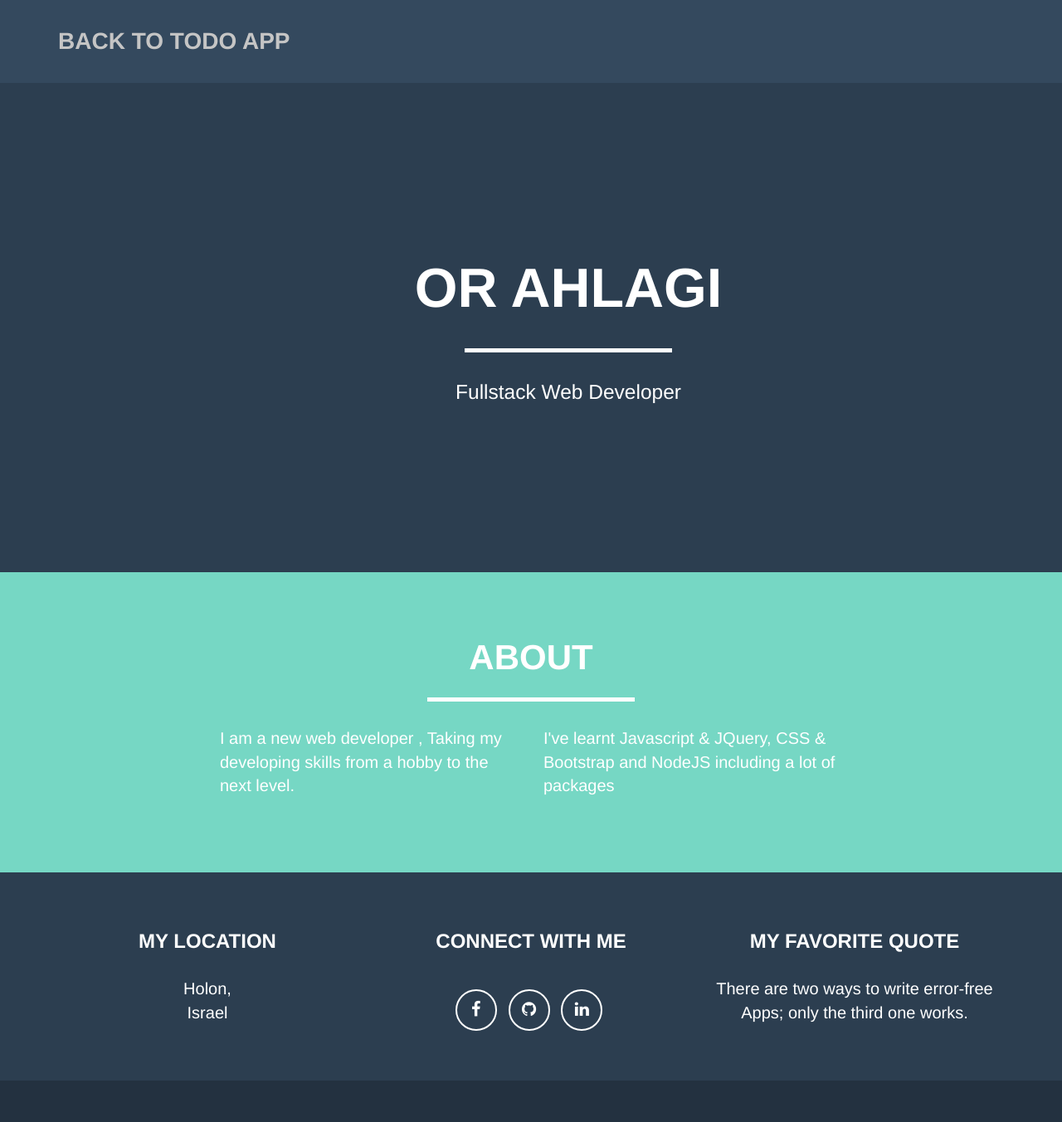
After one commit to Or05230/TodoList, a PHP site: page /ahlagi.html in a window 1280 px wide. The commit adds this page. Shown: the whole page at 83% size. Run offline with PHP 8.4, Linux system fonts and the light colour scheme.

Commit message:
designer page

```diff
--- /dev/null
+++ b/ahlagi.html
@@ -0,0 +1,107 @@
+<!DOCTYPE html>
+<html>
+    <head>
+        <title>Todo List</title>
+        <link rel="stylesheet" href="https://maxcdn.bootstrapcdn.com/bootstrap/3.3.5/css/bootstrap.min.css">
+        <link rel="stylesheet" type="text/css" href="assets/css/ahlagi.css">
+        <link rel="stylesheet" href="https://stackpath.bootstrapcdn.com/font-awesome/4.7.0/css/font-awesome.min.css">
+        <script src="https://cdnjs.cloudflare.com/ajax/libs/modernizr/2.8.3/modernizr.min.js" type="text/javascript" async></script>
+
+    </head>
+    <body>
+  <body id="page-top" class="index">
+    <!-- Navigation -->
+    <nav class="navbar navbar-default navbar-fixed-top">
+        <div class="container">
+            <div class="navbar-header page-scroll">
+                <button type="button" class="navbar-toggle" data-toggle="collapse" data-target="#bs-example-navbar-collapse-1">
+                    <span class="sr-only">Toggle navigation</span>
+
+                </button>
+                <a class="navbar-brand" href="index.html"> Back To Todo App </a>
+            </div>
+
+            <!-- Collect the nav links, forms, and other content for toggling -->
+
+            <!-- /.navbar-collapse -->
+        </div>
+        <!-- /.container-fluid -->
+    </nav>
+
+    <!-- Header -->
+    <header>
+        <div class="container">
+            <div class="row">
+                <div class="col-lg-12">
+                    <div class="intro-text">
+                        <span class="name">Or Ahlagi</span>
+                        <hr class="star-light">
+                      <span class="skills">Fullstack Web Developer</span>
+                    </div>
+                </div>
+            </div>
+        </div>
+    </header>
+
+
+
+    <!-- About Section -->
+    <section class="success" id="about">
+        <div class="container">
+            <div class="row">
+                <div class="col-lg-12 text-center">
+                    <h2>About</h2>
+                    <hr class="star-light">
+                </div>
+            </div>
+            <div class="row">
+                <div class="col-lg-4 col-lg-offset-2">
+                    <p>I am a new web developer , Taking my developing skills from a hobby to the next level.
+                     </p>
+                </div>
+                <div class="col-lg-4">
+                    <p>I've learnt Javascript & JQuery, CSS & Bootstrap and NodeJS including a lot of packages</p>
+
+                </div>
+            </div>
+        </div>
+    </section>
+
+    <!-- Footer -->
+    <footer class="text-center">
+        <div class="footer-above">
+            <div class="container">
+                <div class="row">
+                    <div class="footer-col col-md-4">
+                        <h3>My Location</h3>
+                        <p>Holon,<br>Israel</p>
+                    </div>
+                    <div class="footer-col col-md-4">
+                        <h3>Connect with Me</h3>
+                        <ul class="list-inline">
+                            <li>
+                                <a href="https://www.facebook.com/or.ahlagi" class="btn-social btn-outline" target="__blank"><i class="fa fa-fw fa-facebook"></i></a>
+                            </li>
+                            <li>
+                                <a href="https://github.com/Or05230" class="btn-social btn-outline" target="__blank"><i class="fa fa-fw fa-github"></i></a>
+                            </li>
+                            <li>
+                                <a href="https://www.linkedin.com/in/or-ahlagi-51aaaa16a/" class="btn-social btn-outline"  target="__blank"><i class="fa fa-fw fa-linkedin"></i></a>
+                            </li>
+                        </ul>
+                    </div>
+                    <div class="footer-col col-md-4">
+                        <h3>My Favorite Quote</h3>
+                        <p>There are two ways to write error-free Apps; only the third one works</a>.</p>
+                    </div>
+                </div>
+            </div>
+        </div>
+        <div class="footer-below">
+            <div class="container">
+                <div class="row">
+
+                </div>
+            </div>
+        </div>
+    </footer>
--- /dev/null
+++ b/assets/css/ahlagi.css
@@ -0,0 +1,481 @@
+body {
+    overflow-x: hidden;
+}
+
+p {
+    font-size: 20px;
+}
+
+p.small {
+    font-size: 16px;
+}
+
+a,
+a:hover,
+a:focus,
+a:active,
+a.active {
+    outline: 0;
+    color: #2c3e50;
+}
+
+h1,
+h2,
+h3,
+h4,
+h5,
+h6 {
+    text-transform: uppercase;
+    font-family: Montserrat,"Helvetica Neue",Helvetica,Arial,sans-serif;
+    font-weight: 700;
+}
+
+hr.star-light,
+hr.star-primary {
+    margin: 25px auto 30px;
+    padding: 0;
+    max-width: 250px;
+    border: 0;
+    border-top: solid 5px;
+    text-align: center;
+}
+
+hr.star-light:after,
+hr.star-primary:after {
+    content: "\f121";
+    display: inline-block;
+    position: relative;
+    top: -.8em;
+    padding: 0 .25em;
+    font-family: FontAwesome;
+    font-size: 2em;
+}
+
+hr.star-light {
+    border-color: #fff;
+}
+
+hr.star-light:after {
+    color: #fff;
+    background-color: #2c3e50;
+}
+
+hr.star-primary {
+    border-color: #2c3e50;
+}
+
+hr.star-primary:after {
+    color: #2c3e50;
+    background-color: #fff;
+}
+
+.img-centered {
+    margin: 0 auto;
+}
+
+header {
+ text-align: center;
+ color: #fff;
+ background: #2c3e50;
+ padding:100px;
+}
+
+header .container {
+    padding-top: 100px;
+    padding-bottom: 50px;
+}
+
+header img {
+    display: block;
+    margin: 0 auto 20px;
+}
+
+header .intro-text .name {
+    display: block;
+    text-transform: uppercase;
+    font-family: Montserrat,"Helvetica Neue",Helvetica,Arial,sans-serif;
+    font-size: 2em;
+    font-weight: 700;
+}
+
+header .intro-text .skills {
+    font-size: 1.25em;
+    font-weight: 300;
+}
+
+@media(min-width:768px) {
+    header .container {
+        padding-top: 200px;
+        padding-bottom: 100px;
+    }
+
+    header .intro-text .name {
+        font-size: 4.75em;
+    }
+
+    header .intro-text .skills {
+        font-size: 1.75em;
+    }
+}
+
+@media(min-width:768px) {
+    .navbar-fixed-top {
+        padding: 25px 0;
+        -webkit-transition: padding .3s;
+        -moz-transition: padding .3s;
+        transition: padding .3s;
+    }
+
+    .navbar-fixed-top .navbar-brand {
+        font-size: 2em;
+        -webkit-transition: all .3s;
+        -moz-transition: all .3s;
+        transition: all .3s;
+    }
+
+    .navbar-fixed-top.navbar-shrink {
+        padding: 10px 0;
+    }
+
+    .navbar-fixed-top.navbar-shrink .navbar-brand {
+        font-size: 1.5em;
+    }
+}
+
+.navbar {
+    text-transform: uppercase;
+    font-family: Montserrat,"Helvetica Neue",Helvetica,Arial,sans-serif;
+    font-weight: 700;
+}
+
+.navbar a:focus {
+    outline: 0;
+}
+
+.navbar .navbar-nav {
+    letter-spacing: 1px;
+}
+
+.navbar .navbar-nav li a:focus {
+    outline: 0;
+}
+
+.navbar-default,
+.navbar-inverse {
+    border: 0;
+    background: #34495e !important;
+}
+.navbar-default .navbar-nav>li>a{
+  color:#fff !important;
+}
+.navbar-default .navbar-brand:focus, .navbar-default .navbar-brand:hover{
+  color:#fff;
+}
+.navbar-brand{
+   color:#C5C5C5 !important;
+}
+
+section {
+    padding: 80px 0;
+}
+
+section h2 {
+    margin: 0;
+    font-size: 3em;
+}
+
+section.success {
+    color: #fff;
+    background: #76D7C4;
+}
+
+section.success a,
+section.success a:hover,
+section.success a:focus,
+section.success a:active,
+section.success a.active {
+    outline: 0;
+    color: #2c3e50;
+}
+
+@media(max-width:767px) {
+    section {
+        padding: 75px 0;
+    }
+
+    section.first {
+        padding-top: 75px;
+    }
+}
+
+.profile_img img{
+  border-radius:50%;
+}
+/* Portfolio css */
+
+#portfolio .portfolio-item {
+    right: 0;
+    margin: 0 0 15px;
+}
+
+#portfolio .portfolio-item .portfolio-link {
+    display: block;
+    position: relative;
+    margin: 0 auto;
+    max-width: 400px;
+}
+
+#portfolio .portfolio-item .portfolio-link .caption {
+    position: absolute;
+    width: 100%;
+    height: 100%;
+    opacity: 0;
+    background: rgb(44,62,80);
+    -webkit-transition: all ease .5s;
+    -moz-transition: all ease .5s;
+    transition: all ease .5s;
+}
+
+#portfolio .portfolio-item .portfolio-link .caption:hover {
+    opacity: .7;
+}
+
+#portfolio .portfolio-item .portfolio-link .caption .caption-content {
+    position: absolute;
+    top: 50%;
+    width: 100%;
+    height: 20px;
+    margin-top: -12px;
+    text-align: center;
+    font-size: 20px;
+    color: #fff;
+}
+
+#portfolio .portfolio-item .portfolio-link .caption .caption-content i {
+    margin-top: -12px;
+}
+
+#portfolio .portfolio-item .portfolio-link .caption .caption-content h3,
+#portfolio .portfolio-item .portfolio-link .caption .caption-content h4 {
+    margin: 0;
+}
+
+#portfolio * {
+    z-index: 2;
+}
+
+@media(min-width:767px) {
+    #portfolio .portfolio-item {
+        margin: 0 0 30px;
+    }
+}
+
+.btn-outline {
+    margin-top: 15px;
+    border: solid 2px #fff;
+    font-size: 20px;
+    color: #fff;
+    background: 0 0;
+    transition: all .3s ease-in-out;
+}
+
+.btn-outline:hover,
+.btn-outline:focus,
+.btn-outline:active,
+.btn-outline.active {
+    border: solid 2px #fff;
+    color: #18bc9c;
+    background: #fff;
+}
+.btn-group-lg>.btn, .btn-lg{
+   border-radius:0px;
+  border-color: #333 !important;
+}
+.btn-success{
+  background-color: #333 !important;
+  border-color: #333 !important;
+}
+
+
+.floating-label-form-group {
+    position: relative;
+    margin-bottom: 0;
+    padding-bottom: .5em;
+    border-bottom: 1px solid #eee;
+}
+
+.floating-label-form-group input,
+.floating-label-form-group textarea {
+    z-index: 1;
+    position: relative;
+    padding-right: 0;
+    padding-left: 0;
+    border: 0;
+    border-radius: 0;
+    font-size: 1.5em;
+    background: 0 0;
+    box-shadow: none!important;
+    resize: none;
+}
+
+.floating-label-form-group label {
+    display: block;
+    z-index: 0;
+    position: relative;
+    top: 2em;
+    margin: 0;
+    font-size: .85em;
+    line-height: 1.764705882em;
+    vertical-align: middle;
+    vertical-align: baseline;
+    opacity: 0;
+    -webkit-transition: top .3s ease,opacity .3s ease;
+    -moz-transition: top .3s ease,opacity .3s ease;
+    -ms-transition: top .3s ease,opacity .3s ease;
+    transition: top .3s ease,opacity .3s ease;
+}
+
+.floating-label-form-group::not(:first-child) {
+    padding-left: 14px;
+    border-left: 1px solid #eee;
+}
+
+.floating-label-form-group-with-value label {
+    top: 0;
+    opacity: 1;
+}
+
+.floating-label-form-group-with-focus label {
+    color: #18bc9c;
+}
+
+form .row:first-child .floating-label-form-group {
+    border-top: 1px solid #eee;
+}
+
+footer {
+    color: #fff;
+}
+
+footer h3 {
+    margin-bottom: 30px;
+}
+
+footer .footer-above {
+    padding-top: 50px;
+    background-color: #2c3e50;
+}
+
+footer .footer-col {
+    margin-bottom: 50px;
+}
+
+footer .footer-below {
+    padding: 25px 0;
+    background-color: #233140;
+}
+.footer-below a{
+  color: #C5C5C5 !important;
+}
+
+.btn-social {
+    display: inline-block;
+    width: 50px;
+    height: 50px;
+    border: 2px solid #fff;
+    border-radius: 100%;
+    text-align: center;
+    font-size: 20px;
+    line-height: 45px;
+}
+
+.btn:focus,
+.btn:active,
+.btn.active {
+    outline: 0;
+}
+
+.scroll-top {
+    z-index: 1049;
+    position: fixed;
+    right: 2%;
+    bottom: 2%;
+    width: 50px;
+    height: 50px;
+}
+
+.scroll-top .btn {
+    width: 50px;
+    height: 50px;
+    border-radius: 100%;
+    font-size: 20px;
+    line-height: 28px;
+}
+
+.scroll-top .btn:focus {
+    outline: 0;
+}
+
+.portfolio-modal .modal-content {
+    padding: 100px 0;
+    min-height: 100%;
+    border: 0;
+    border-radius: 0;
+    text-align: center;
+    background-clip: border-box;
+    -webkit-box-shadow: none;
+    box-shadow: none;
+}
+
+.portfolio-modal .modal-content h2 {
+    margin: 0;
+    font-size: 3em;
+}
+
+.portfolio-modal .modal-content img {
+    margin-bottom: 30px;
+}
+
+.portfolio-modal .modal-content .item-details {
+    margin: 30px 0;
+}
+
+.portfolio-modal .close-modal {
+    position: absolute;
+    top: 25px;
+    right: 25px;
+    width: 75px;
+    height: 75px;
+    background-color: transparent;
+    cursor: pointer;
+}
+
+.portfolio-modal .close-modal:hover {
+    opacity: .3;
+}
+
+.portfolio-modal .close-modal .lr {
+    z-index: 1051;
+    width: 1px;
+    height: 75px;
+    margin-left: 35px;
+    background-color: #2c3e50;
+    -webkit-transform: rotate(45deg);
+    -ms-transform: rotate(45deg);
+    transform: rotate(45deg);
+}
+
+.portfolio-modal .close-modal .lr .rl {
+    z-index: 1052;
+    width: 1px;
+    height: 75px;
+    background-color: #2c3e50;
+    -webkit-transform: rotate(90deg);
+    -ms-transform: rotate(90deg);
+    transform: rotate(90deg);
+}
+
+.portfolio-modal .modal-backdrop {
+    display: none;
+    opacity: 0;
+}
--- a/index.html
+++ b/index.html
@@ -7,6 +7,8 @@
 		<link href="https://fonts.googleapis.com/css?family=Roboto:400,500,700" rel="stylesheet">
 		<link rel="stylesheet" href="https://use.fontawesome.com/releases/v5.5.0/css/all.css" integrity="sha384-B4dIYHKNBt8Bc12p+WXckhzcICo0wtJAoU8YZTY5qE0Id1GSseTk6S+L3BlXeVIU" crossorigin="anonymous">
 		<script type="text/javascript" src="assets/js/lib/jquery-3.3.1.min.js"></script>
+		<link rel="stylesheet" href="https://maxcdn.bootstrapcdn.com/bootstrap/3.3.5/css/bootstrap.min.css">
+        <link rel="stylesheet" href="https://stackpath.bootstrapcdn.com/font-awesome/4.7.0/css/font-awesome.min.css">
 
 
 </head>
@@ -32,6 +34,8 @@
 
 
 
-<script type="text/javascript" src="assets/js/todos.js"></script>
+<footer style="text-align: center;">Built & Designed by <a href="ahlagi.html">Or Ahlagi</a></footer>
+
+
 </body>
 </html>
```
Also changed, not shown: package.json (deleted, +0 -16 lines), assets/css/todos.css (line endings or trailing spaces).
